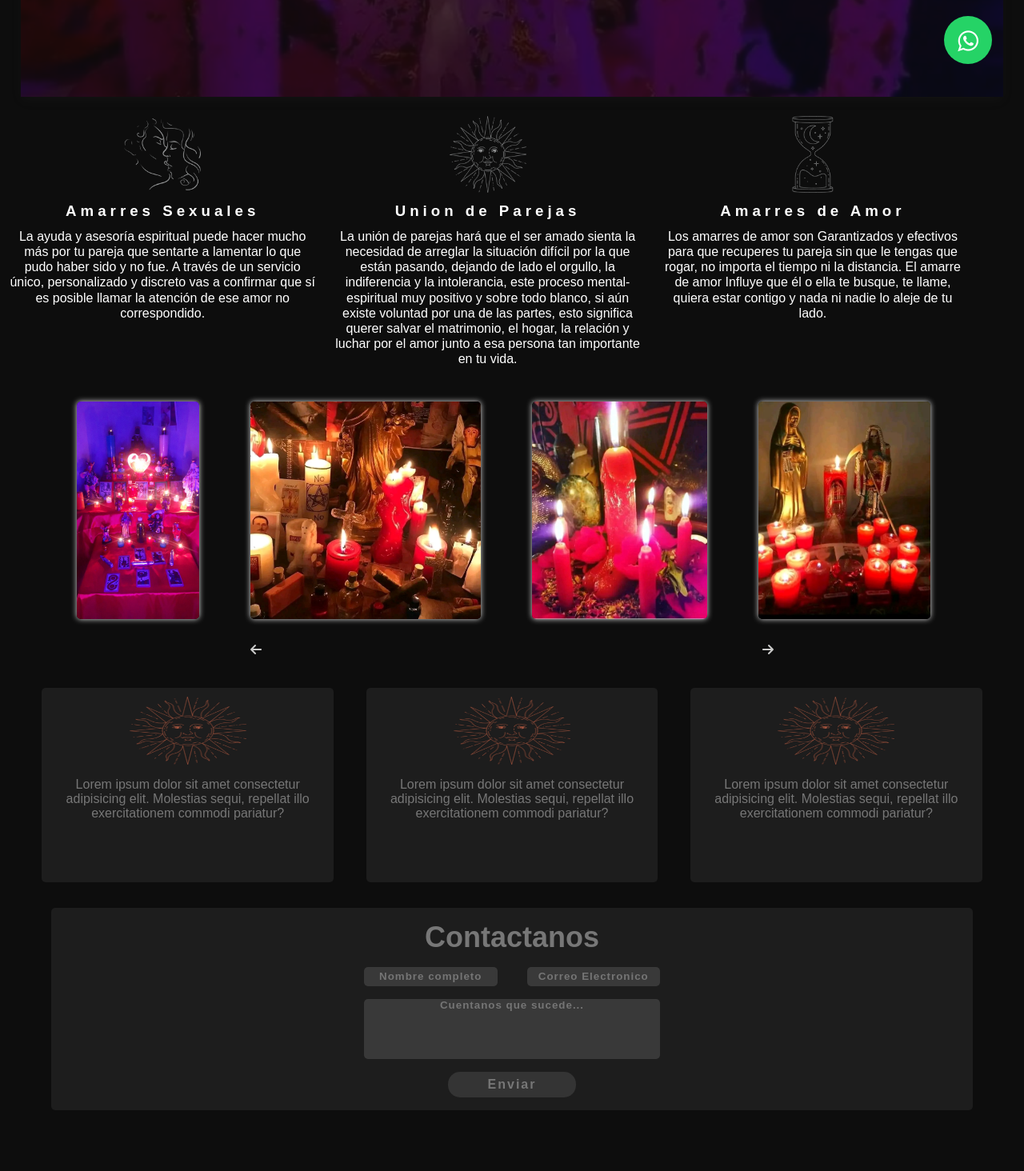
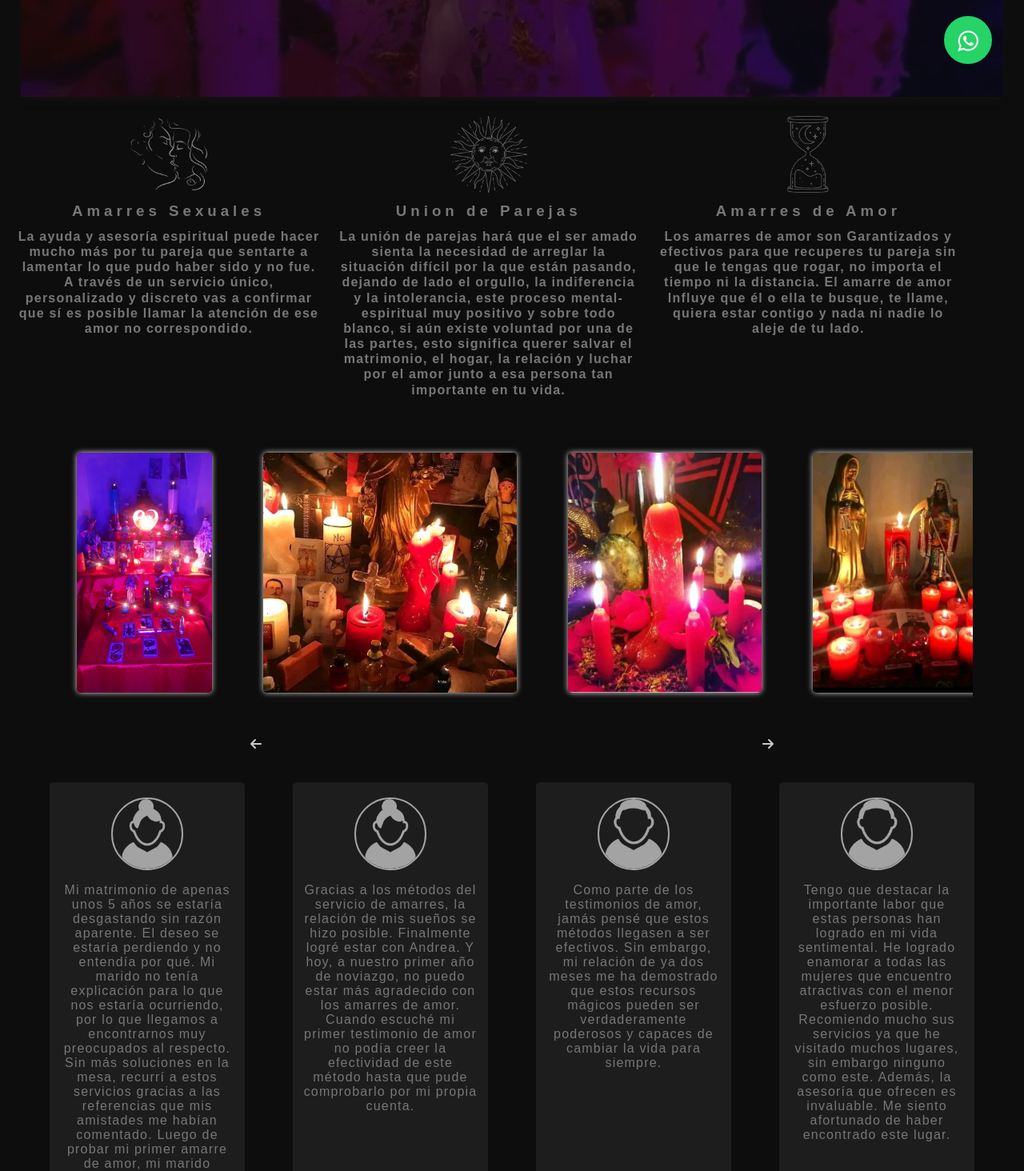
Before and after one commit to derwin9227/esoterismo, a React (Vite) app: page / in a window 1280 px wide. Shown: the part 680-2144 px from the top of the page at 80% size. Before the commit the page ends 2116 px from the top, so only its background shows below. Built offline with nearby package versions, Linux system fonts and the light colour scheme; a web font is replaced by a local one.

Commit message:
agregando contenido a histories, modificaciones css en fuentes y modificaciones responsive

```diff
--- a/src/Components/carousel/carousel.scss
+++ b/src/Components/carousel/carousel.scss
@@ -2,7 +2,7 @@
 
 .slider{
     display: flex;
-    height: 40vh;
+    height: 50vh;
     width: 90vw;
     flex-wrap: nowrap;
     overflow-x: scroll;
@@ -21,7 +21,7 @@
     &__img{
         flex: 1 0 auto;
         //width: 55%;
-        height: 85%;
+        height: 75%;
         margin: 0 2rem;
         //box-shadow: 0 0 5px 0 $color-primary;
 
--- a/src/Components/contact/contact.scss
+++ b/src/Components/contact/contact.scss
@@ -17,6 +17,7 @@
         font-size: 1.5rem;
         margin-top: 1rem;
         margin-bottom: .7rem;
+        letter-spacing: .4rem;
     }
 
     &__form{
--- a/src/Components/histories/Card.jsx
+++ b/src/Components/histories/Card.jsx
@@ -1,11 +1,10 @@
-import union from "../../images/sol.png";
-
-const Card = () => {
+// eslint-disable-next-line react/prop-types
+const Card = ( { user, img } ) => {
   return (
     <div className="card">
-        <img src={union} alt="sol" />
+        <img src={img} alt="sol" />
         <p>
-            Lorem ipsum dolor sit amet consectetur adipisicing elit. Molestias sequi, repellat illo exercitationem commodi pariatur?
+          {user}
         </p>
     </div>
   )
--- a/src/Components/histories/Histories.jsx
+++ b/src/Components/histories/Histories.jsx
@@ -1,12 +1,20 @@
 import Card from "./Card";
 import "./histories.scss";
+import hombre from "../../images/hombre.png";
+import mujer from "../../images/mujer.png";
+
+let carla = "Mi matrimonio de apenas unos 5 años se estaría desgastando sin razón aparente. El deseo se estaría perdiendo y no entendía por qué. Mi marido no tenía explicación para lo que nos estaría ocurriendo, por lo que llegamos a encontrarnos muy preocupados al respecto. Sin más soluciones en la mesa, recurrí a estos servicios gracias a las referencias que mis amistades me habían comentado. Luego de probar mi primer amarre de amor, mi marido encontró en sí los deseos que por mucho tiempo habían desaparecido. Desde hace cuatro meses somos una pareja feliz y con deseos de tener hijos.",
+            alexis ="Gracias a los métodos del servicio de amarres, la relación de mis sueños se hizo posible. Finalmente logré estar con Andrea. Y hoy, a nuestro primer año de noviazgo, no puedo estar más agradecido con los amarres de amor. Cuando escuché mi primer testimonio de amor no podía creer la efectividad de este método hasta que pude comprobarlo por mi propia cuenta.",
+            alejandra ="Como parte de los testimonios de amor, jamás pensé que estos métodos llegasen a ser efectivos. Sin embargo, mi relación de ya dos meses me ha demostrado que estos recursos mágicos pueden ser verdaderamente poderosos y capaces de cambiar la vida para siempre.",
+            luis = "Tengo que destacar la importante labor que estas personas han logrado en mi vida sentimental. He logrado enamorar a todas las mujeres que encuentro atractivas con el menor esfuerzo posible. Recomiendo mucho sus servicios ya que he visitado muchos lugares, sin embargo ninguno como este. Además, la asesoría que ofrecen es invaluable. Me siento afortunado de haber encontrado este lugar.";
 
 const Histories = () => {
   return (
     <section id="histories" className="histories">
-      <Card />
-      <Card />
-      <Card />
+        <Card user={carla} img={mujer}/>
+        <Card user={alexis} img={mujer}/>
+        <Card user={alejandra} img={hombre}/>
+        <Card user={luis} img={hombre}/>
     </section>
   )
 }
--- a/src/Components/histories/histories.scss
+++ b/src/Components/histories/histories.scss
@@ -2,26 +2,31 @@
 
 .histories{
     display: flex;
-    //flex-direction: row;
-    //text-align: center;
-    //align-items: center;
     margin: auto;
     width: 95%;
     justify-content: space-around;
     color: $color-secondary;
     margin-top: 2rem;
+    flex-wrap: wrap;
+    letter-spacing: 1.2px;
 
     .card{
         background-color: rgba($color-secondary, .15);
         border-radius: 5px;
         display: flex;
         flex-direction: column;
-        width: 30%;
+        width: 20%;
+        padding: .5rem;
+        //height: 70vh;
 
         img{
-            height: 35%;
+            //height: 35%;
             width: 40%;
             margin: .7rem auto;
+            border-radius: 50%;
+            opacity: .7;
+            border: 2px solid black;
+            filter: invert(82%) sepia(66%) saturate(1%) hue-rotate(261deg) brightness(111%) contrast(73%);
         }
         p{
             text-align: center;
@@ -43,10 +48,16 @@
             width: 85%;
             margin-bottom: 1.5rem;
 
-            img{
-                height: 60%;
-                width: 25%;
-            }
         }
     }
 }
+@media (max-width: 900px){
+    .histories{
+        flex-wrap: wrap;
+
+        .card{
+            width: 45%;
+            margin-bottom: 1rem;
+        }
+    }
+}
--- a/src/Components/navbar/navbar.scss
+++ b/src/Components/navbar/navbar.scss
@@ -5,6 +5,7 @@
     justify-content: end;
     margin: .7rem 1rem;
     font-weight: 700;
+    letter-spacing: 1.3px;
 
     &__item{
         list-style: none;
--- a/src/Components/services/services.scss
+++ b/src/Components/services/services.scss
@@ -3,8 +3,10 @@
 .services{
     display: flex;
     //justify-content: space-around;
-    color: $color-white;
-    font-weight: 100;
+    color: $color-secondary;
+    font-weight: 700;
+    letter-spacing: 1.2px;
+    margin: auto .7rem;
     margin-top: 1rem;
 
     &__item{
```
Also changed, not shown: src/images/hombre.png (added), src/images/mujer.png (added).
